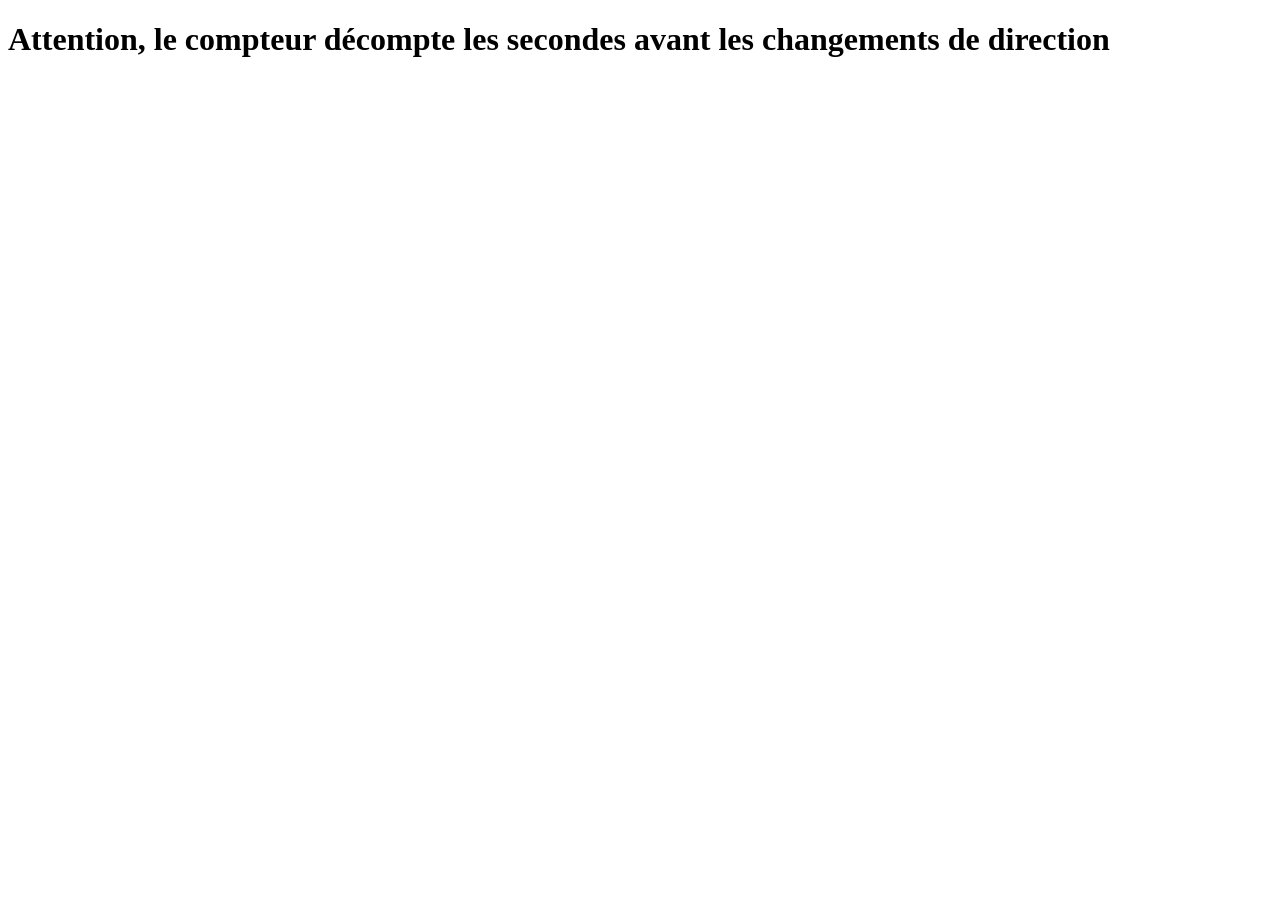
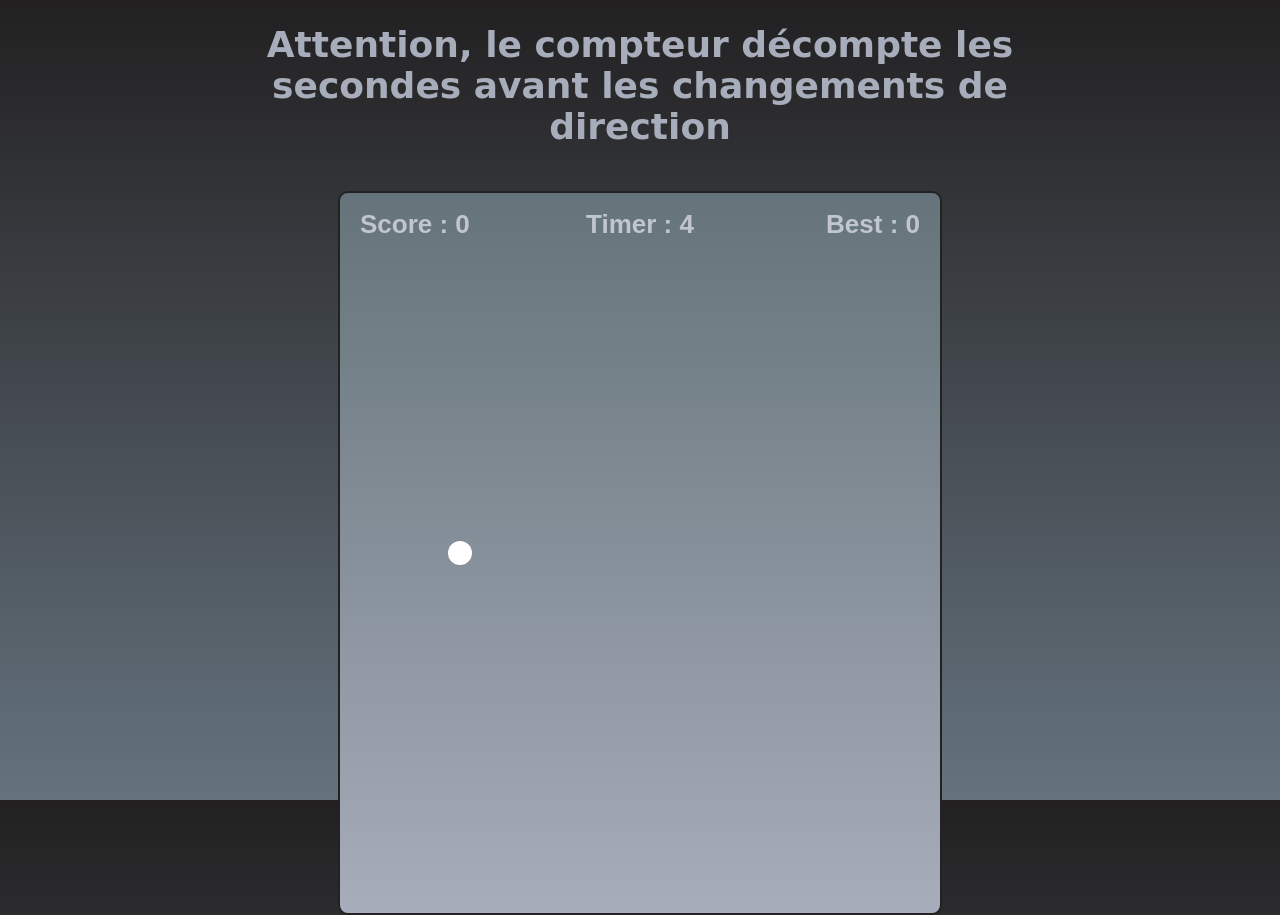
Before and after one commit to LeeRd4/Blessed-Cursed-7, a plain HTML site: page index.html in a window 1280 px wide. Before the commit the page ends 800 px from the top, so only its background shows below. Drawn offline with Linux system fonts and the light colour scheme.

Commit message:
fusion des fichiers

```diff
--- a/index.html
+++ b/index.html
@@ -3,7 +3,44 @@
 <head>
 <meta charset="UTF-8">
 <title>Blessed-Cursed</title>
-<link rel="stylesheet" href="Blessed-Cursed7.css">
+
+<style>
+body{
+  margin:0;
+  height:100vh;
+  background:linear-gradient(#222021,#65737e);
+  font-family: Arial, sans-serif;
+  color: ff2c2c;
+}
+
+/* Container global */
+#container {
+  display: flex;
+  flex-direction: column;
+  justify-content: center;
+  align-items: center;
+  min-height: 100vh;
+  gap: 20px;
+}
+
+/* Règles */
+#rules {
+  font-size: 18px;
+  text-align: center;
+  max-width: 800px;
+  color: #a7adba;
+  font-family: SmallRoundhand, cursive;
+}
+/* JEU visible directement */
+#gameContainer {
+  display:flex;
+}
+
+canvas{
+  border:2px solid #222;
+  border-radius:10px;
+}
+</style>
 </head>
 
 <body>
@@ -16,7 +53,188 @@
     <canvas id="game"></canvas>
   </div>
 </div>
-<script src="Blessed-Cursed7.js">
+<script>
+initJeu();
+
+function initJeu() {
+
+const canvas = document.getElementById("game");
+const ctx = canvas.getContext("2d");
+
+// taille
+canvas.width = Math.min(window.innerWidth * 0.9, 600);
+canvas.height = Math.min(window.innerHeight * 0.9, 800);
+
+const W = canvas.width;
+const H = canvas.height;
+
+const PIPE_WIDTH = 60;
+const GAP = 220;
+const PLAYER_X = 120;
+
+let y = H/2;
+let vy = 0;
+let pipes = [];
+let score = 0;
+let best = 0;
+let timer = 0;
+let running = false;
+
+// effets
+let flipHorizontal = false;
+let rotation = 0;
+let rotationSpeed = 0;
+let effectTimer = 0;
+const EFFECT_INTERVAL = 200;
+
+// effets random
+function randomEffect() {
+  let r = Math.random();
+  flipHorizontal = false;
+  rotationSpeed = 0;
+
+  if(r < 0.33) {
+    flipHorizontal = true;
+  } else if(r < 0.66) {
+    rotationSpeed = (Math.random() - 0.5) * 0.3;
+  }
+}
+
+// controls
+function flap(){
+  running = true;
+  vy = -9;
+}
+
+document.addEventListener("keydown", e=>{
+  if(e.code==="Space") flap();
+});
+
+canvas.addEventListener("click", flap);
+
+// spawn tuyaux
+function spawnPipe(){
+  let margin = 80;
+  let gapY = Math.random()*(H-GAP-margin*2)+margin;
+  pipes.push({ x:W, gapY, passed:false });
+}
+
+// reset
+function reset(){
+  if(score > best) best = score;
+
+  y = H/2;
+  vy = 0;
+  pipes = [];
+  score = 0;
+  running = false;
+  timer = 0;
+  flipHorizontal = false;
+  rotation = 0;
+  rotationSpeed = 0;
+}
+
+// boucle
+function loop(){
+  requestAnimationFrame(loop);
+
+  ctx.save();
+
+  // fond
+  let g = ctx.createLinearGradient(0,0,0,H);
+  g.addColorStop(0,"#65737a");
+  g.addColorStop(1,"#a7adba");
+  ctx.fillStyle = g;
+  ctx.fillRect(0,0,W,H);
+
+  if(running){
+    vy += 0.35;
+    y += vy;
+    timer += 1/60;
+    effectTimer++;
+
+    if(effectTimer >= EFFECT_INTERVAL) {
+      effectTimer = 0;
+      randomEffect();
+    }
+
+    if(pipes.length===0 || pipes[pipes.length-1].x < W-250){
+      spawnPipe();
+    }
+
+    pipes.forEach(p=>p.x -= 2.2);
+
+    rotation += rotationSpeed;
+    rotationSpeed *= 0.98;
+  }
+
+  // transformations
+  ctx.translate(W/2, H/2);
+  ctx.rotate(rotation);
+  if(flipHorizontal) ctx.scale(-1,1);
+  ctx.translate(-W/2, -H/2);
+
+  // tuyaux
+  pipes.forEach(p=>{
+    drawPipe(p.x,0,PIPE_WIDTH,p.gapY);
+    drawPipe(p.x,p.gapY+GAP,PIPE_WIDTH,H);
+  });
+
+  // joueur
+  ctx.fillStyle="white";
+  ctx.beginPath();
+  ctx.arc(PLAYER_X,y,12,0,Math.PI*2);
+  ctx.fill();
+
+  ctx.restore();
+
+  // collisions
+  pipes.forEach(p=>{
+    if(!p.passed && p.x+PIPE_WIDTH < PLAYER_X){
+      p.passed = true;
+      score++;
+    }
+
+    let collisionX = PLAYER_X+12 > p.x && PLAYER_X-12 < p.x+PIPE_WIDTH;
+    let inGap = y > p.gapY && y < p.gapY+GAP;
+
+    if(collisionX && !inGap){
+      reset();
+    }
+  });
+
+  pipes = pipes.filter(p=>p.x > -PIPE_WIDTH);
+
+  // HUD
+  ctx.fillStyle="#c0c5ce";
+  ctx.font="bold 26px Arial";
+
+  ctx.textAlign="left";
+  ctx.fillText("Score : "+score, 20, 40);
+
+  ctx.textAlign="center";
+  let timeLeft = Math.ceil((EFFECT_INTERVAL - effectTimer) / 60);
+  ctx.fillText("Timer : " + timeLeft, W/2, 40);
+
+  ctx.textAlign="right";
+  ctx.fillText("Best : "+best, W - 20, 40);
+
+  // message départ
+  if(!running){
+    ctx.fillStyle="white";
+    ctx.textAlign="center";
+    ctx.font="28px Arial";
+     }
+}
+
+function drawPipe(x,y,w,h){
+  ctx.fillStyle="#222021";
+  ctx.fillRect(x,y,w,h);
+  ctx.fillRect(x,y,w,10);
+}
+
+loop();
+}
 </script>
 
 </body>
```
